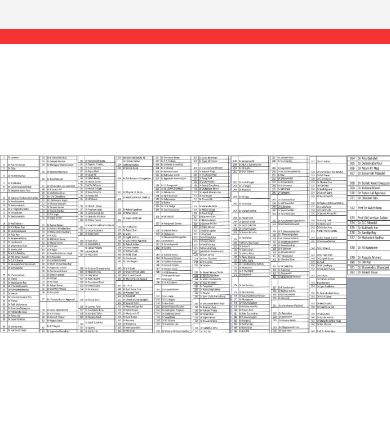
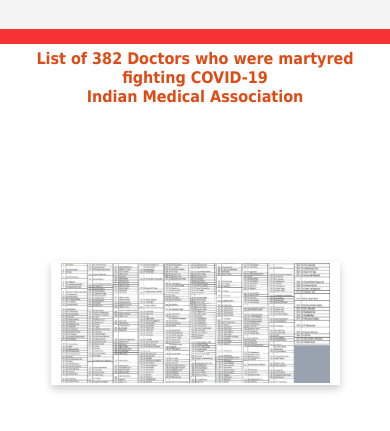
Before and after one commit to akai28/mlh-hero-hacks, a plain HTML site: page lost-heroes.html in a window 390 px wide. Shown: the part 137-568 px from the top of the page. Drawn offline with Linux system fonts and the light colour scheme.

Commit message:
added card

```diff
--- a/lost-heroes.html
+++ b/lost-heroes.html
@@ -22,8 +22,12 @@
         </nav>
     </header>
 
+    <h4 class="h4-doctors">List of 382 Doctors who were martyred fighting COVID-19 <br /> Indian Medical Association</h4>
+
     <div class="card-lost-heroes">
-        <img src="./img/LostHeroes.jpg" alt="lost heroes">
+        <a target="_blank" href="https://i.imgur.com/tTj8vSA.jpg">
+            <img style="margin-bottom: 50px;" src="./img/LostHeroes.jpg" alt="lost heroes">
+        </a>
     </div>
 
 </body>
--- a/style.css
+++ b/style.css
@@ -157,9 +157,27 @@
 }
 
 .card-lost-heroes img {
-  width: 400px;
+  margin-top: 150px;
+  padding: 2px 16px;
+  width: auto;
   height: 400px;
   object-fit: contain;
+  box-shadow: 0 4px 8px 0 rgba(0, 0, 0, 0.2);
+  transition: 0.3s;
+  display: block;
+  margin-left: auto;
+  margin-right: auto;
+}
+
+.card-lost-heroes img:hover {
+  box-shadow: 0 8px 16px 0 rgba(0, 0, 0, 0.2);
+}
+
+.h4-doctors {
+  text-align: center;
+  padding: 5px;
+  color: rgb(221, 76, 23);
+  margin-top: 100px;
 }
 
 /* responsive styles */
@@ -220,6 +238,20 @@
     display: block;
     margin: 20px auto;
   }
+
+  .card-lost-heroes img {
+    margin-top: 150px;
+    padding: 2px 16px;
+    width: auto;
+    height: 100px;
+    object-fit: contain;
+    box-shadow: 0 4px 8px 0 rgba(0, 0, 0, 0.2);
+    transition: 0.3s;
+    display: block;
+    margin-left: auto;
+    margin-right: auto;
+  }
+
 }
 
 @media screen and (max-width: 560px) {
@@ -242,6 +274,28 @@
     margin-top: 0px;
   }
 
+  .card-lost-heroes img {
+    margin-top: 150px;
+    padding: 2px 10px;
+    width: auto;
+    height: 120px;
+    object-fit: contain;
+    box-shadow: 0 4px 8px 0 rgba(0, 0, 0, 0.2);
+    transition: 0.3s;
+    display: block;
+    margin-left: auto;
+    margin-right: auto;
+  }
+
+  .h4-doctors {
+    text-align: center;
+    padding: 5px;
+    color: rgb(221, 76, 23);
+    margin-top: 0px;
+  }
+
+
+
   nav li {
     display: block;
     width: 100%;
```
